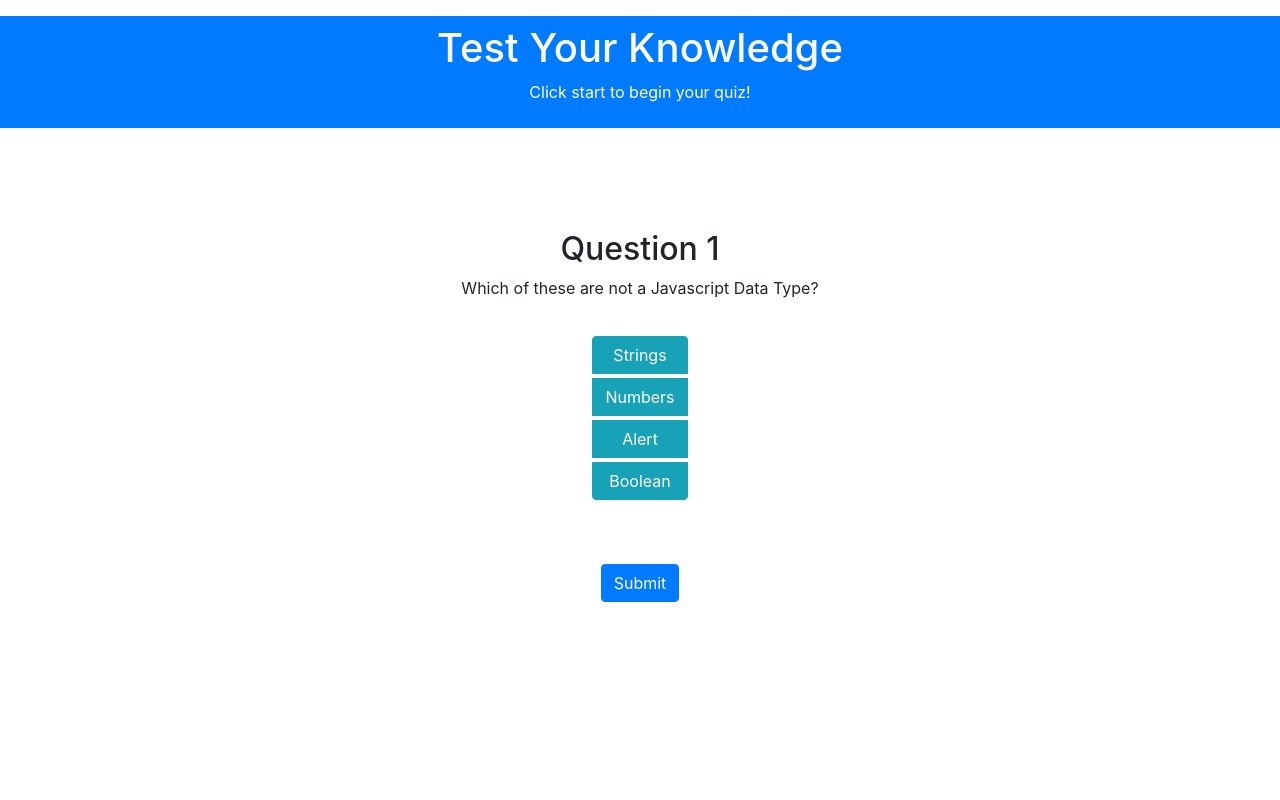
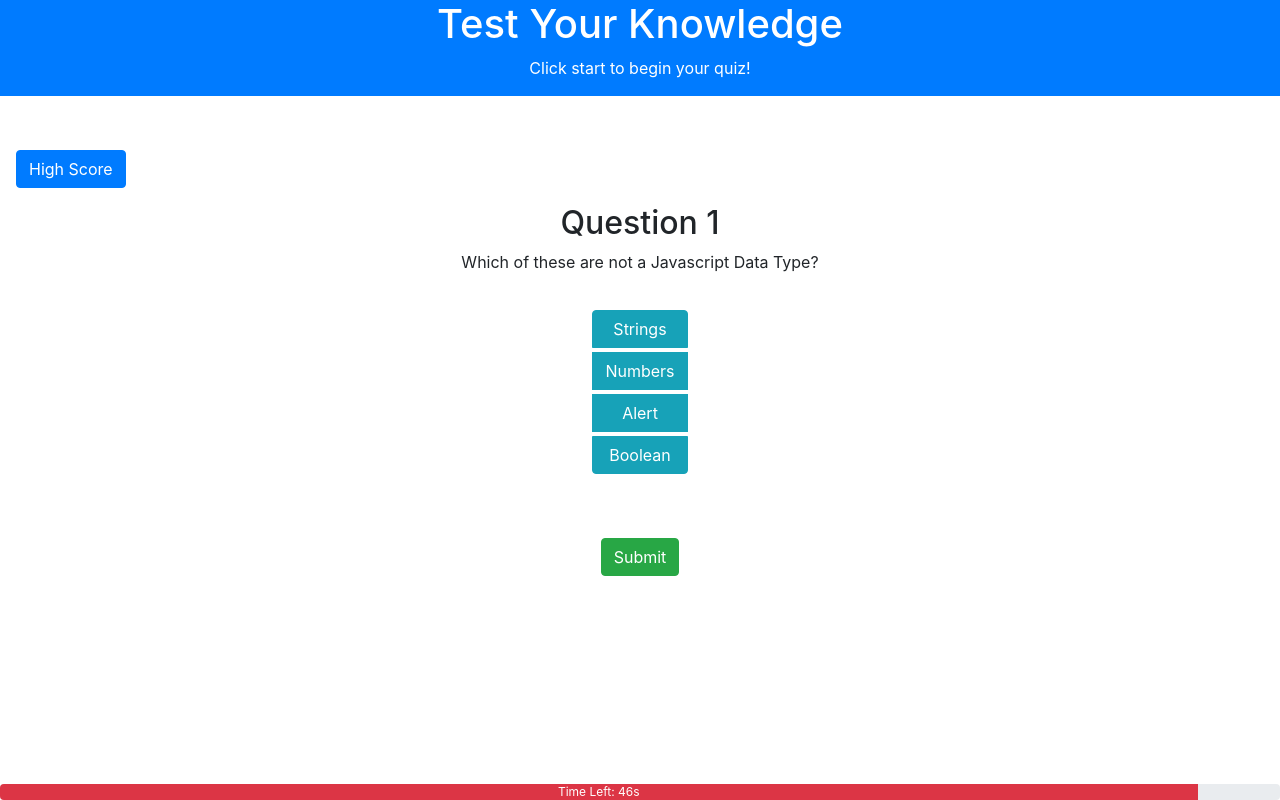
Before and after one commit to ahuffma2/javascript-quiz, a plain HTML site: page index.html in a window 1280 px wide. Drawn offline with nearby package versions, Linux system fonts and the light colour scheme.

Commit message:
Added a Timer an Timer Progress Bar

```diff
--- a/assets/js/index.js
+++ b/assets/js/index.js
@@ -20,6 +20,15 @@ let questionBank = [
 //These variables are used to track which answer the users has picked and what question the quiz is on
 var currentSelection;
 var currentQuestion = 0;
+
+//Counts down and iterates the progress bar accordingly
+var timeLeft = 50;
+let timer = setInterval(function(){
+    $('.progress-bar').css({'width': (timeLeft*2) + '%'}).text('Time Left: ' + timeLeft + "s");
+    timeLeft--;
+ },1000);
+
+
 
 //Assigns the question headers content to correspond to questionBank
 //When done calls the populateAnswers to populate the corresponding answers
@@ -78,21 +87,21 @@ $('#submit').on('click',function(){
     //IF INCORRECT
     else {
         console.log("You got it wrong! :C");
-        //DECREASE TIMER BY 10
+        timeLeft -= 10;
     }
 
 });
 }
 
-
-
 function goToHighScore(){
+    clearInterval(timeLeft);
     //stops Timer
     //logs time
+    let score = timeLeft;
     //sends to highscore page.
         console.log("Go to High-score Page");
+
 }
-
 
 //Nothing is called until init.
 function init(){
--- a/index.html
+++ b/index.html
@@ -17,14 +17,20 @@
 
   <body>
 
-    <div class="container-fluid p-2 my-3 bg-primary text-white flex-column d-flex justify-content-center text-center">
+    <div class="container-fluid bg-primary text-white flex-column d-flex justify-content-center text-center">
       <h1>Test Your Knowledge</h1>
         <p class="text-center">Click start to begin your quiz!</p>
     </div>
 
-    <div class ="d-flex justify-content-center p-4">
+    <div class ="d-flex justify-content-center ">
     <button type = "button" class="btn btn-primary invisible" id="start-button">Start</button>
     </div>
+
+
+    <div class="highscore-container d-flex justify-content space-between p-3">
+      <button type="button" class="btn btn-primary">High Score</button>
+    </div>
+
 
     <!-- <p class="d-flex justify-content-center p-3" id="question">Hello yes this is a question. it is a good question. IT's the best question. I must ask said question </p> -->
 
@@ -43,11 +49,16 @@
     </div>
 
     <div class="d-flex justify-content-center p-5">
-      <button type = "button" class="btn btn-primary" id="submit">Submit</button>
+      <button type = "button" class="btn btn-success" id="submit">Submit</button>
     </div>
 
     <!--href highscore and time in the top right and left space-between -->
 
+    <div class="progress fixed-bottom">
+      <div class="progress-bar bg-danger" role="progressbar" style="width: 100%;" aria-valuenow="100" aria-valuemin="0" aria-valuemax="100"></div>
+    </div>
+
+
   <script src="/assets/js/index.js"></script>
   </body>
 </html>
```
Also changed, not shown: high-score.html (added).
